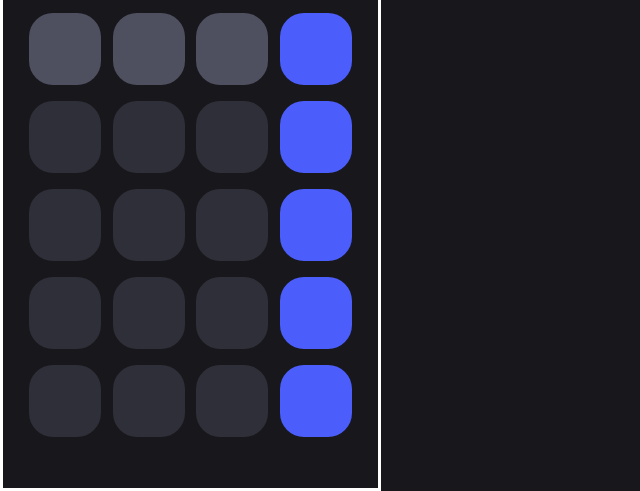
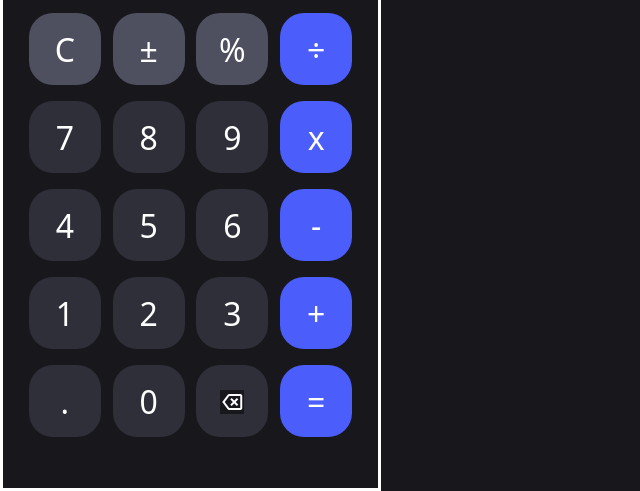
Before and after one commit to moe688/calculator, a plain HTML site: page calculator.html in a window 1280 px wide. Shown: the part 327-818 px from the top of the page, without its empty margins (0-640 px from the left). Drawn offline with nearby package versions, Linux system fonts and the light colour scheme.

Commit message:
add numbers and symbols. cursor is now pointer on cliackables

```diff
--- a/calculator.html
+++ b/calculator.html
@@ -9,6 +9,10 @@
     <link
       href="https://fonts.googleapis.com/css2?family=Work+Sans:ital,wght@0,100..900;1,100..900&display=swap"
       rel="stylesheet"
+    />
+    <link
+      rel="stylesheet"
+      href="https://fonts.googleapis.com/css2?family=Material+Symbols+Outlined:opsz,wght,FILL,GRAD@24,400,0,0&icon_names=backspace"
     />
     <title>Document</title>
   </head>
@@ -33,34 +37,36 @@
       <h1 class="result">1,258.2</h1>
       <div class="buttons flex flex-column">
         <div class="flex key-row">
-          <button class="key medium-emphasis"></button>
-          <button class="key medium-emphasis"></button>
-          <button class="key medium-emphasis"></button>
-          <button class="key high-emphasis"></button>
+          <button class="key medium-emphasis">C</button>
+          <button class="key medium-emphasis">±</button>
+          <button class="key medium-emphasis">%</button>
+          <button class="key high-emphasis">÷</button>
         </div>
         <div class="flex key-row">
-          <button class="key low-emphasis"></button>
-          <button class="key low-emphasis"></button>
-          <button class="key low-emphasis"></button>
-          <button class="key high-emphasis"></button>
+          <button class="key low-emphasis">7</button>
+          <button class="key low-emphasis">8</button>
+          <button class="key low-emphasis">9</button>
+          <button class="key high-emphasis">x</button>
         </div>
         <div class="flex key-row">
-          <button class="key low-emphasis"></button>
-          <button class="key low-emphasis"></button>
-          <button class="key low-emphasis"></button>
-          <button class="key high-emphasis"></button>
+          <button class="key low-emphasis">4</button>
+          <button class="key low-emphasis">5</button>
+          <button class="key low-emphasis">6</button>
+          <button class="key high-emphasis">-</button>
         </div>
         <div class="flex key-row">
-          <button class="key low-emphasis"></button>
-          <button class="key low-emphasis"></button>
-          <button class="key low-emphasis"></button>
-          <button class="key high-emphasis"></button>
+          <button class="key low-emphasis">1</button>
+          <button class="key low-emphasis">2</button>
+          <button class="key low-emphasis">3</button>
+          <button class="key high-emphasis">+</button>
         </div>
         <div class="flex key-row">
-          <button class="key low-emphasis"></button>
-          <button class="key low-emphasis"></button>
-          <button class="key low-emphasis"></button>
-          <button class="key high-emphasis"></button>
+          <button class="key low-emphasis">.</button>
+          <button class="key low-emphasis">0</button>
+          <button class="key low-emphasis">
+            <span class="material-symbols-outlined"> backspace </span>
+          </button>
+          <button class="key high-emphasis">=</button>
         </div>
       </div>
     </div>
--- a/styles.css
+++ b/styles.css
@@ -157,6 +157,8 @@ input:checked + .slider:before {
   height: 72px;
   border-radius: 24px;
   border: none;
+  cursor: pointer;
+  font-size: 32px;
 }
 
 .low-emphasis {
```
